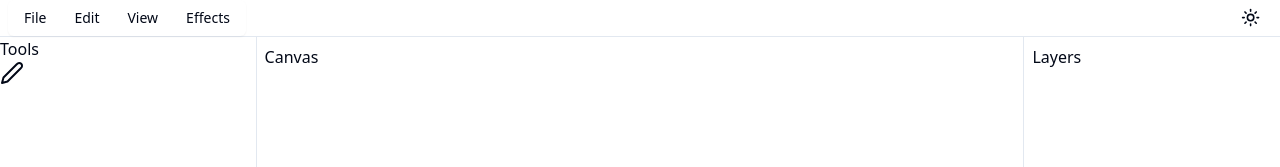
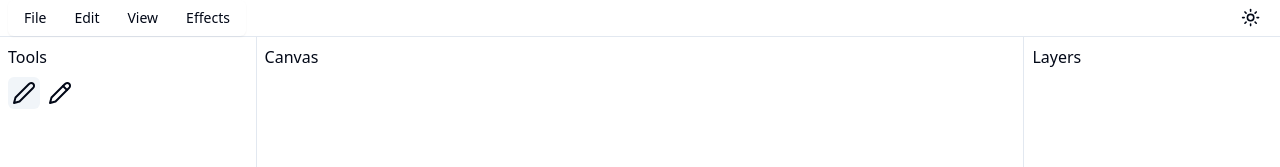
Before and after one commit to mateuszmigas/painting-droid, a React (Vite) app in the folder apps/web/: page / in a window 1280 px wide. Shown: the top 167 px of the page. Built offline with nearby package versions, Linux system fonts and the light colour scheme.

Commit message:
Added selected tool state

```diff
--- a/apps/web/src/components/icon.tsx
+++ b/apps/web/src/components/icon.tsx
@@ -1,8 +1,8 @@
 /* This is an icon aggregator where all icons from various libraries are imported. */
 import { Pen, Pencil, Moon, Sun } from "lucide-react";
 
-type IconType = "pen" | "pencil" | "moon" | "sun";
-type IconSize = "small" | "medium";
+export type IconType = "pen" | "pencil" | "moon" | "sun";
+export type IconSize = "small" | "medium";
 
 const renderLucideIcon = (
   icon: IconType,
@@ -28,6 +28,7 @@ export const Icon = (props: {
   type: IconType;
   size: IconSize;
   className?: string;
+  // onClick
 }) => {
   const { type, size, className } = props;
   return renderLucideIcon(type, size, className);
--- /dev/null
+++ b/apps/web/src/components/iconButton.tsx
@@ -0,0 +1,23 @@
+import { cn } from "@/utils/css";
+import { IconType, IconSize, Icon } from "./icon";
+
+export const IconButton = (props: {
+  type: IconType;
+  size: IconSize;
+  onClick: () => void;
+  className?: string;
+  iconClassName?: string;
+}) => {
+  const { type, size, onClick, className, iconClassName } = props;
+  return (
+    <button
+      className={cn(
+        "hover:bg-accent rounded-md hover:text-accent-foreground p-1",
+        className
+      )}
+      onClick={onClick}
+    >
+      <Icon type={type} size={size} className={iconClassName} />
+    </button>
+  );
+};
--- a/apps/web/src/components/panels/selectToolPanel.tsx
+++ b/apps/web/src/components/panels/selectToolPanel.tsx
@@ -1,16 +1,28 @@
 import { PanelHeader } from "./panelHeader";
-import { Icon } from "../icon";
 import { translations } from "@/translations";
+import { IconButton } from "../iconButton";
+import { useDrawingToolStore } from "@/store";
+import { DrawingToolType } from "@/drawing-tools";
+
+const tools: DrawingToolType[] = ["pen", "pencil"];
 
 export const SelectToolPanel = () => {
+  const { selectedTool, setSelectedTool } = useDrawingToolStore(
+    (state) => state
+  );
   return (
-    <div>
+    <div className="p-2 flex flex-col gap-2">
       <PanelHeader title={translations.tools} />
-      <div>
-        <Icon type="pen" size="medium" />
-        {/* <button>Pointer</button>
-        <button>Marquee</button>
-        <button>Lasso</button> */}
+      <div className="flex flex-wrap flex-row gap-1">
+        {tools.map((tool) => (
+          <IconButton
+            className={selectedTool === tool ? "bg-accent" : ""}
+            key={tool}
+            type={tool}
+            size="medium"
+            onClick={() => setSelectedTool(tool)}
+          />
+        ))}
       </div>
     </div>
   );
--- /dev/null
+++ b/apps/web/src/drawing-tools/index.ts
@@ -0,0 +1,18 @@
+type PenTool = {
+  type: "pen";
+  settings: {
+    color: string;
+    size: number;
+  };
+};
+
+type PencilTool = {
+  type: "pencil";
+  settings: {
+    color: string;
+    size: number;
+  };
+};
+
+export type DrawingTool = PenTool | PencilTool;
+export type DrawingToolType = DrawingTool["type"];
--- /dev/null
+++ b/apps/web/src/store/drawingToolStore.ts
@@ -0,0 +1,30 @@
+import { DrawingToolType } from "@/drawing-tools";
+import { create, type StateCreator } from "zustand";
+import { persist, createJSONStorage } from "zustand/middleware";
+
+type AppDrawingToolState = {
+  selectedTool: DrawingToolType;
+};
+
+const defaultState: AppDrawingToolState = {
+  selectedTool: "pen",
+};
+
+type AppDrawingToolSlice = AppDrawingToolState & {
+  setSelectedTool: (type: DrawingToolType) => void;
+};
+
+export const settingsStoreCreator: StateCreator<AppDrawingToolSlice> = (
+  set
+) => ({
+  ...defaultState,
+  setSelectedTool: (type: DrawingToolType) => set({ selectedTool: type }),
+});
+
+export const useDrawingToolStore = create<AppDrawingToolSlice>()(
+  persist(settingsStoreCreator, {
+    version: 1,
+    name: "drawing-tool",
+    storage: createJSONStorage(() => sessionStorage),
+  })
+);
--- a/apps/web/src/store/index.ts
+++ b/apps/web/src/store/index.ts
@@ -1,2 +1,4 @@
 export { useSettingsStore } from "./settingsStore";
 export { useSessionStore } from "./sessionStore";
+export { useDrawingToolStore } from "./drawingToolStore";
+export { useWorkspacesStore } from "./workspacesStore";
--- a/apps/web/src/store/toolsStore.ts
+++ /dev/null
@@ -1,7 +0,0 @@
-type DrawingTool = {
-  type: "pen";
-  settings: {
-    color: string;
-    size: number;
-  };
-};
```
Also changed, not shown: apps/web/components.json.
